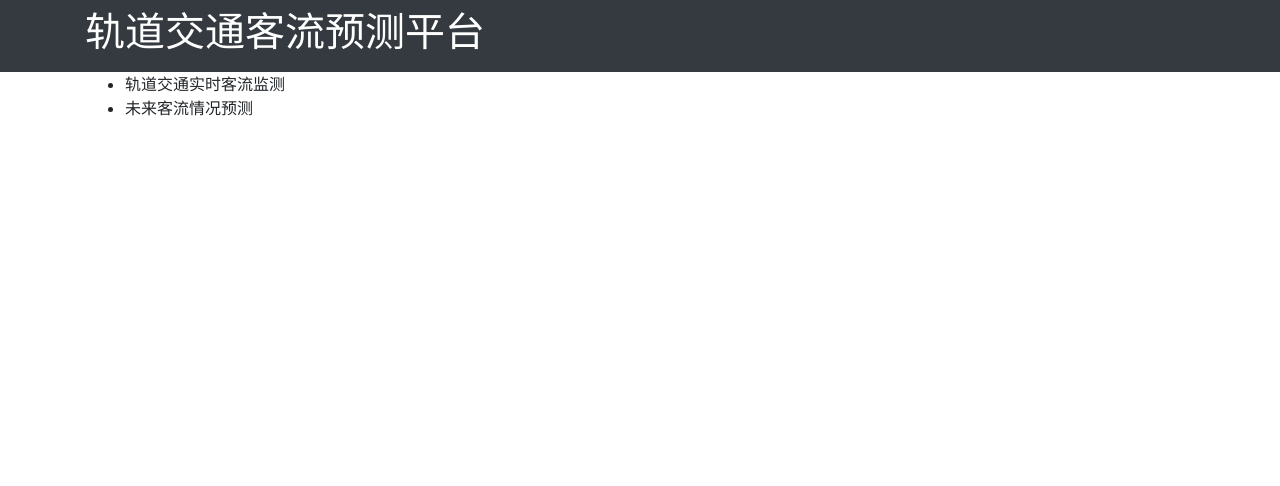
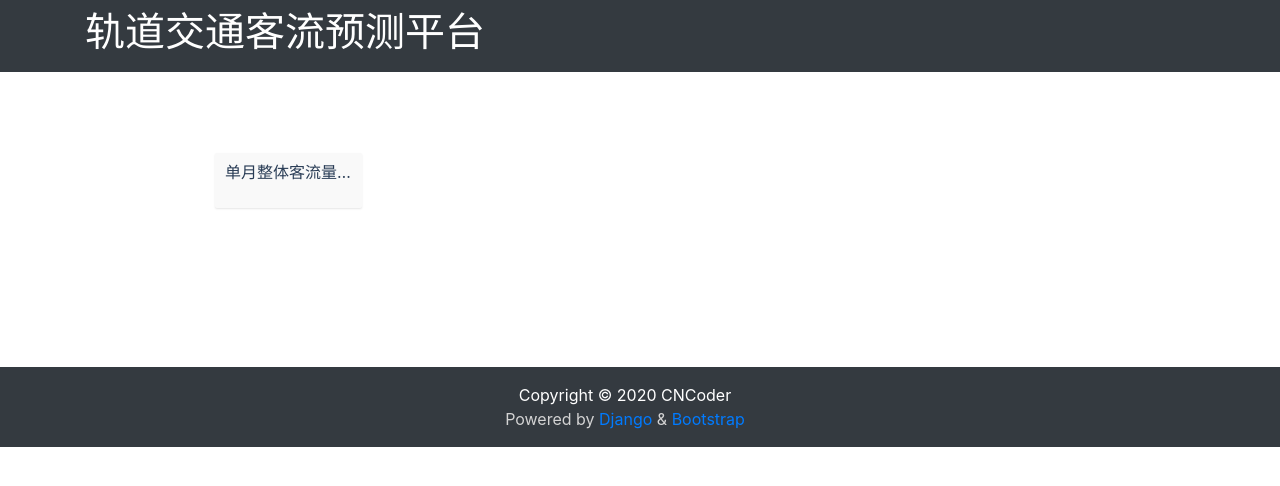
Before and after one commit to CNPolaris/fwwb_A09_Rail_transit, a Django app: template templates/index.html in a window 1280 px wide. Shown: the top 486 px of the page. Run offline with Django 3.2, Linux system fonts and the light colour scheme; the template is opened without the code that fills it, so the values that code supplies are empty; some libraries are stand-ins or nearby versions.

Commit message:
大版本更新前端结构

```diff
--- a/templates/base.html
+++ b/templates/base.html
@@ -17,6 +17,8 @@
     {% include 'header.html' %}
     <!-- 预留具体页面的位置 -->
     {% block content %}{% endblock content%}
+    <!-- 页脚 -->
+    {% include 'footer.html' %}
     <!-- bootstrap.js 依赖 jquery.js 和 popper.js,在此引入 -->
     <script src="{% static 'jquery/jquery-3.5.1.js' %}"></script>
     <script src="{% static 'popper/popper-2.4.4.js' %}"></script>
--- /dev/null
+++ b/templates/footer.html
@@ -0,0 +1,24 @@
+{% load static %}
+<!-- Footer -->
+<div>
+    <br><br>
+</div>
+<footer class="py-3 bg-dark " >
+    <div id= 'footer' class="row col-12 justify-content-center">
+        <div style="text-align: center; color: lightgrey;">
+            <p class="m-0 text-center text-white">
+                Copyright © 2020 CNCoder
+            </p>
+            <p class="mb-0">
+                Powered by
+                <a href="https://www.djangoproject.com/" target="_blank">
+                    Django
+                </a>
+                &
+                <a href="https://getbootstrap.com/" target="_blank">
+                    Bootstrap
+                </a>
+            </p>
+        </div>
+    </div>
+</footer>
--- a/templates/index.html
+++ b/templates/index.html
@@ -5,119 +5,98 @@
 {% endblock title %}
 
 {% block content %}
-    <div class="container">
-        <div class="row clearfix">
-            <!--左侧导航栏-->
-            <div class="'col-md-3">
-                <div class="col">
-                    <div class="col nav">
-                        <ul>
-                            <li>
-                                <a>
-                                    轨道交通实时客流监测
-                                </a>
-                            </li>
-                            <li>
-                                <a>
-                                    未来客流情况预测
-                                </a>
-                            </li>
-                        </ul>
+
+    <div id="explore-container">
+        <div class="chart-list-panel">
+            <div class="row" id="chart-row-line">
+                <!--从这开始循环-->
+                <div class="col-xl-2 col-lg-3 col-md-4 col-sm-6">
+                    <div class="chart">
+                        <a target="_blank" class="chart-link" href="">
+                            <h4 class="chart-title">
+                                单月整体客流量波动分析
+                            </h4>
+                            <img class="chart-area">
+                        </a>
                     </div>
                 </div>
             </div>
-            <!--图表展示主页面-->
-            <div class="col-md-9">
-               <div id="main" style="width: 600px;height:400px;">
-            </div>
         </div>
     </div>
-    </div>
-    <script type="text/javascript">
-    var x ={{ x|safe }}
-    var y = {{ y|safe }}
-    var myChart = echarts.init(document.getElementById('main'));
-    myChart.setOption(option = {
-        title: {
-            text: 'Beijing AQI'
-        },
-        tooltip: {
-            trigger: 'axis'
-        },
-        xAxis: {
-            data: x
-        },
-        yAxis: {
-            splitLine: {
-                show: false
-            }
-        },
-        toolbox: {
-            left: 'center',
-            feature: {
-                dataZoom: {
-                    yAxisIndex: 'none'
-                },
-                restore: {},
-                saveAsImage: {}
-            }
-        },
-        dataZoom: [{
-            startValue: '2014-06-01'
-        }, {
-            type: 'inside'
-        }],
-        visualMap: {
-            top: 10,
-            right: 10,
-            pieces: [{
-                gt: 0,
-                lte: 50,
-                color: '#096'
-            }, {
-                gt: 50,
-                lte: 100,
-                color: '#ffde33'
-            }, {
-                gt: 100,
-                lte: 150,
-                color: '#ff9933'
-            }, {
-                gt: 150,
-                lte: 200,
-                color: '#cc0033'
-            }, {
-                gt: 200,
-                lte: 300,
-                color: '#660099'
-            }, {
-                gt: 300,
-                color: '#7e0023'
-            }],
-            outOfRange: {
-                color: '#999'
-            }
-        },
-        series: {
-            name: 'Beijing AQI',
-            type: 'line',
-            data: y,
-            markLine: {
-                silent: true,
-                data: [{
-                    yAxis: 50
-                }, {
-                    yAxis: 100
-                }, {
-                    yAxis: 150
-                }, {
-                    yAxis: 200
-                }, {
-                    yAxis: 300
-                }]
-            }
+
+    <style>
+
+        #explore-container {
+            margin-left: 0;
         }
+        #explore-container {
+            margin-left: 180px;
+            padding: 51px 20px;
+            padding-top: 51px;
+            padding-right: 20px;
+            padding-bottom: 51px;
+            padding-left: 20px;
+        }
+        .chart-list-panel {
+            margin: 30px 15px 30px 15px;
+        }
+        .chart-list-panel .chart {
+            width: 100%;
+            max-width: 350px;
+            margin: 0 auto;
+            margin-bottom: 30px;
+            border-radius: 2px;
+            background-color: #f9f9f9;
+            -webkit-box-shadow: 0 1px 2px rgba(0,0,0,0.1);
+            box-shadow: 0 1px 2px rgba(0,0,0,0.1);
+        }
+        .chart-list-panel .chart .chart-link {
+            position: relative;
+            display: block;
+        }
+        .row {
+            margin-right: -15px;
+            margin-left: -15px;
+        }
+        .chart-link .chart-title {
+            color: #293c55;
+            overflow: hidden;
+            -o-text-overflow: ellipsis;
+            text-overflow: ellipsis;
+            white-space: nowrap;
+            padding: 10px 10px 2px 10px;
+            margin: 0;
+            font-weight: normal;
+            font-size: 16px;
+        }
+        .col-xl-1, .col-xxl-1, .col-xxxl-1, .col-xl-2, .col-xxl-2, .col-md-2, .col-xxxl-2, .col-xl-3, .col-xxl-3, .col-md-3, .col-xxxl-3, .col-xl-4, .col-xxl-4, .col-md-4, .col-xxxl-4, .col-xl-5, .col-xxl-5, .col-md-5, .col-xxxl-5, .col-xl-6, .col-xxl-6, .col-md-6, .col-xxxl-6, .col-xl-7, .col-xxl-7, .col-md-7, .col-xxxl-7, .col-xl-8, .col-xxl-8, .col-md-8, .col-xxxl-8, .col-xl-9, .col-xxl-9, .col-md-9, .col-xxxl-9, .col-xl-10, .col-xxl-100, .col-xxxl-10, .col-xl-11, .col-xxl-111, .col-xxxl-11, .col-xl-12, .col-xxl-122, .col-xxxl-12 {
+            position: relative;
+            min-height: 1px;
+            padding-right: 15px;
+            padding-left: 15px;
+        }
+        .chart-list-panel .chart .chart-link .chart-area {
+            width: 100%;
+            height: 100%;
+            padding: 8px;
+        }
+        #left-chart-nav li.active a {
+            color: #f3f3f3;
+        }
+        #left-chart-nav li a {
+            color: #ccc;
+            position: relative;
+            display: block;
+            -webkit-transition: 0.5s;
+            -o-transition: 0.5s;
+            transition: 0.5s;
+        }
+        #left-chart-nav li a .chart-name {
+            display: inline-block;
+            position: relative;
+            top: -12px;
+            margin-left: 10px;
+        }
+    </style>
 
-});
-    </script>
 {% endblock content %}
```
Also changed, not shown: transit/views.py (+12 -12 lines), README.md.
